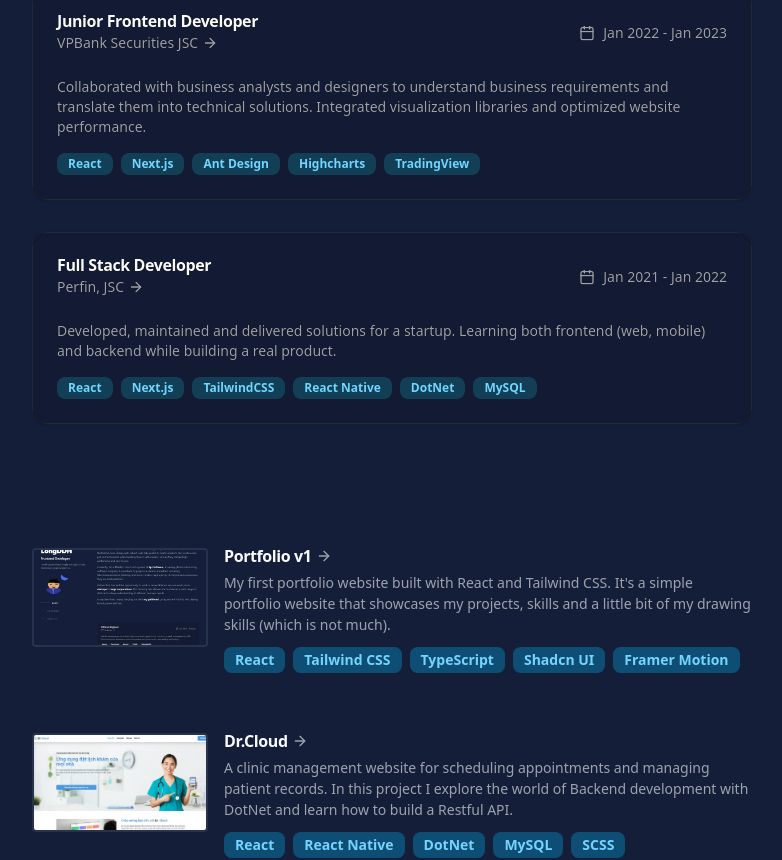
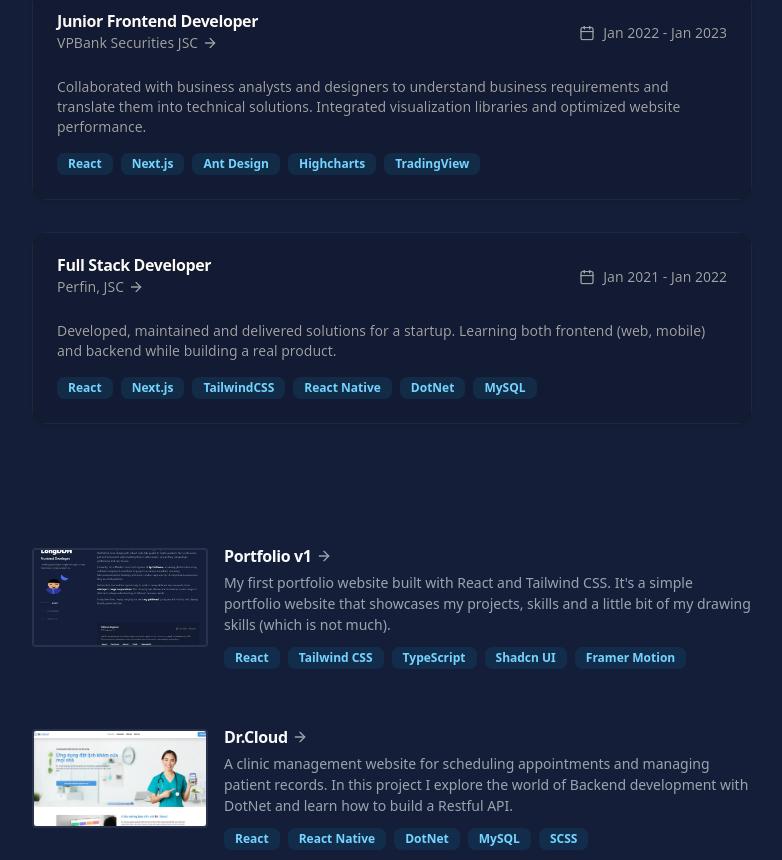
Before and after one commit to DDHLong/longddh-portfolio, a React (Vite) app: page / in a window 1280 px wide. Shown: the part 1108-1968 px from the top of the page, without its empty margins (448-1230 px from the left). Built offline with nearby package versions, Linux system fonts and the light colour scheme.

Commit message:
fix: styling

```diff
--- a/src/components/Section/experience/experience-card.tsx
+++ b/src/components/Section/experience/experience-card.tsx
@@ -46,7 +46,11 @@ const ExperienceCard = ({
               <div className="text-sm text-muted-foreground">{description}</div>
               <div className="flex flex-wrap gap-2">
                 {skills.map((skill: string) => (
-                  <Badge key={skill} variant="secondary">
+                  <Badge
+                    key={skill}
+                    variant="secondary"
+                    className="dark:mix-blend-lighten"
+                  >
                     {skill}
                   </Badge>
                 ))}
--- a/src/components/Section/experience/experience.tsx
+++ b/src/components/Section/experience/experience.tsx
@@ -11,7 +11,7 @@ const Experience = () => {
         Experience
       </h2>
       {theme === "dark" ? (
-        <GlowArea className="">
+        <GlowArea>
           <ol>
             {experienceData.map((experience) => (
               <ExperienceCard key={experience.title} {...experience} />
--- a/src/components/Section/projects/project-card.tsx
+++ b/src/components/Section/projects/project-card.tsx
@@ -41,7 +41,7 @@ const ProjectCard = ({
                 </p>
                 <div className="flex flex-wrap gap-2 mt-3">
                   {skills.map((skill: string) => (
-                    <Badge key={skill} variant="secondary" className="text-sm">
+                    <Badge key={skill} variant="secondary">
                       {skill}
                     </Badge>
                   ))}
--- a/src/components/Section/projects/project-data.ts
+++ b/src/components/Section/projects/project-data.ts
@@ -8,7 +8,7 @@ const projects = [
     description:
       "My first portfolio website built with React and Tailwind CSS. It's a simple portfolio website that showcases my projects, skills and a little bit of my drawing skills (which is not much).",
     image: portfolio,
-    link: "https://longddh.netlify.app",
+    link: "https://longddh.xyz",
     skills: [
       "React",
       "Tailwind CSS",
--- a/src/components/ui/badge.tsx
+++ b/src/components/ui/badge.tsx
@@ -11,7 +11,7 @@ const badgeVariants = cva(
         default:
           "border-transparent bg-primary text-primary-foreground shadow hover:bg-primary/80",
         secondary:
-          "border-transparent bg-secondary bg-sky-400/30 dark:text-sky-300 text-sky-800",
+          "border-transparent bg-sky-400/10 dark:text-sky-300 text-sky-800",
         destructive:
           "border-transparent bg-destructive text-destructive-foreground shadow hover:bg-destructive/80",
         outline: "text-foreground",
```
